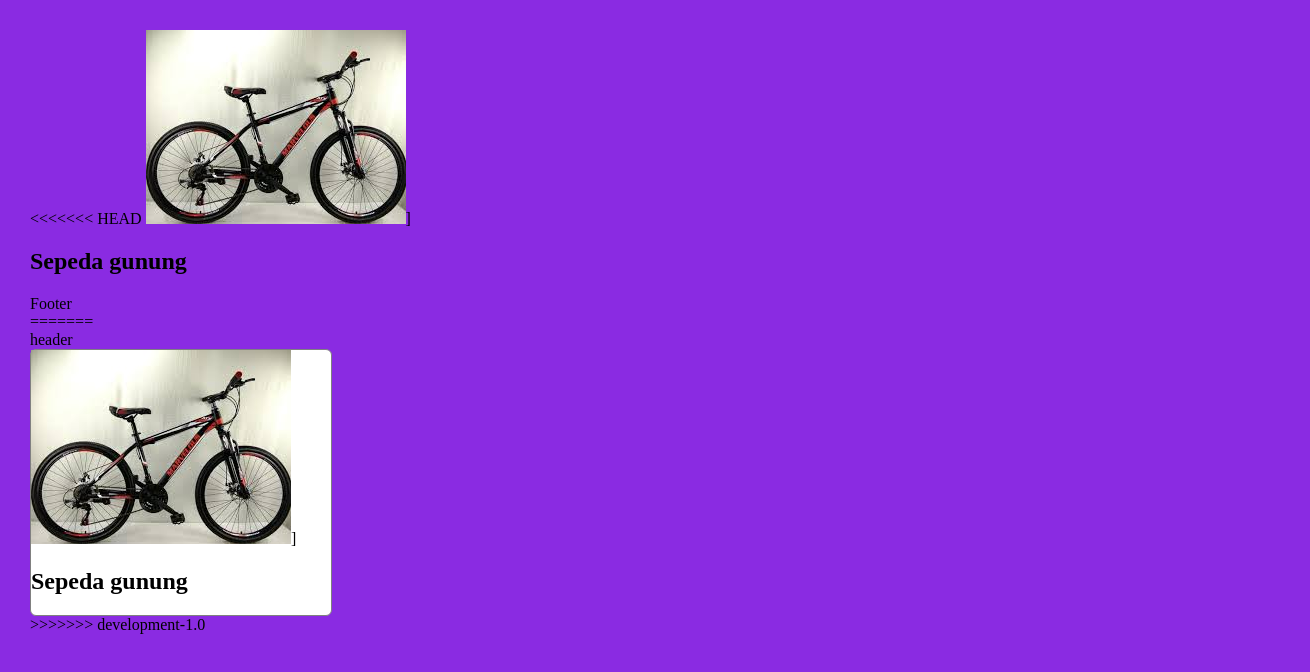
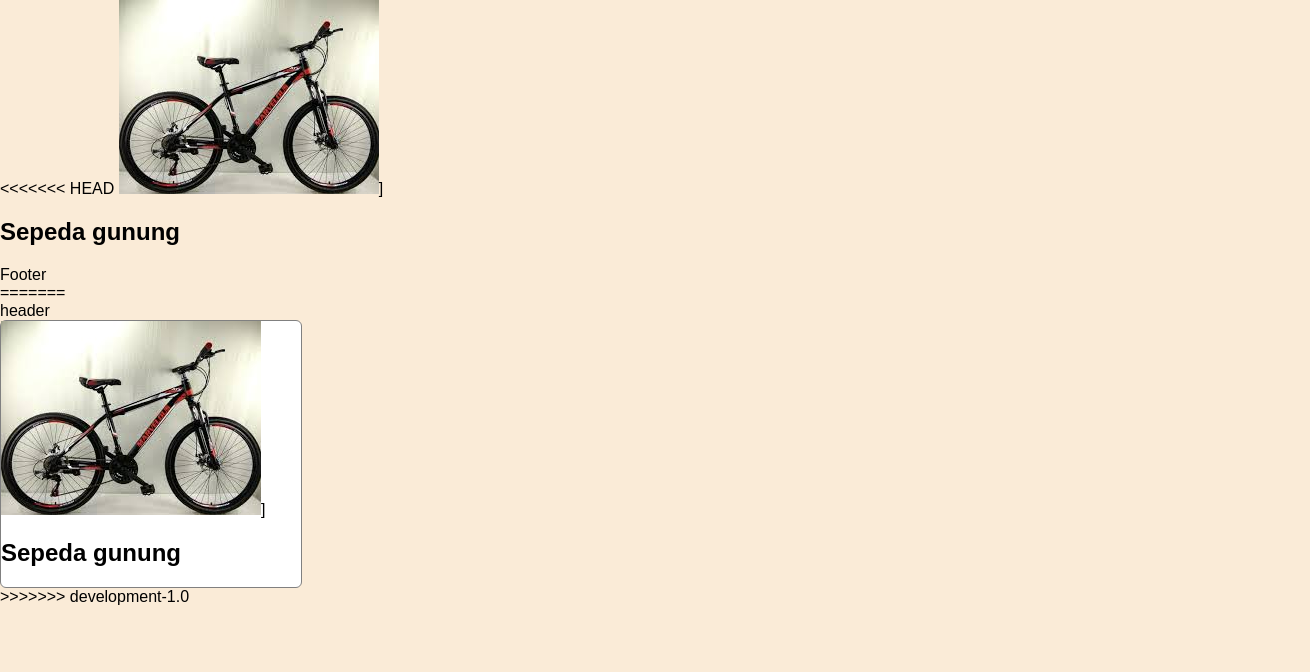
Before and after one commit to Ariefjuwanda/my-repo-from-remote, a plain HTML site: page index.html in a window 1280 px wide. Shown: the whole page, 1310 px wide, since content can reach past the window. Drawn offline with Linux system fonts and the light colour scheme.

Commit message:
hanged style for selector body to make the layout prettier, and changed font to Arial

```diff
--- a/style.css
+++ b/style.css
@@ -1,7 +1,10 @@
 body {
     width : 100%;
-    margin : 30px;
-    background-color : blueviolet;
+    margin : 100%;
+    margin : 0px;
+    padding : 0px;
+    background-color : antiquewhite;
+    font-family : Arial, Arial, Helvetica, sans-serif;
 }
 
 #profile-container{
```
